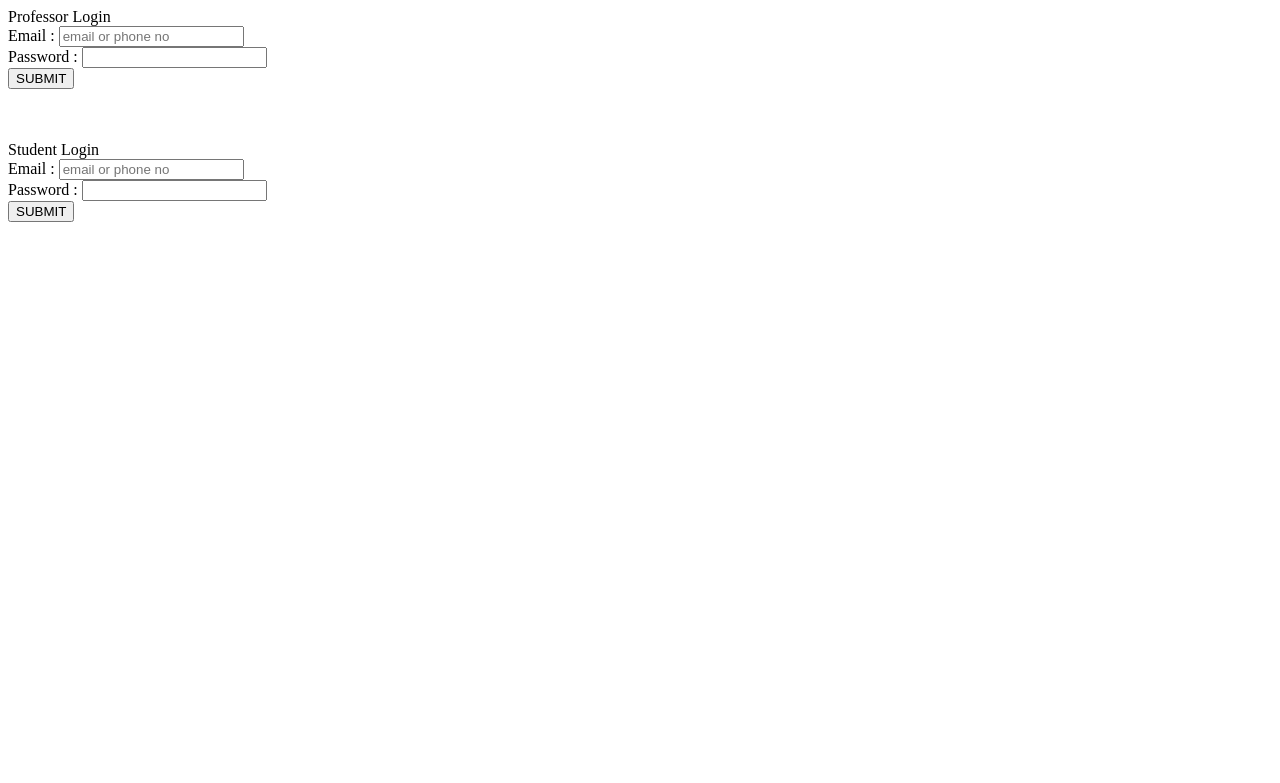
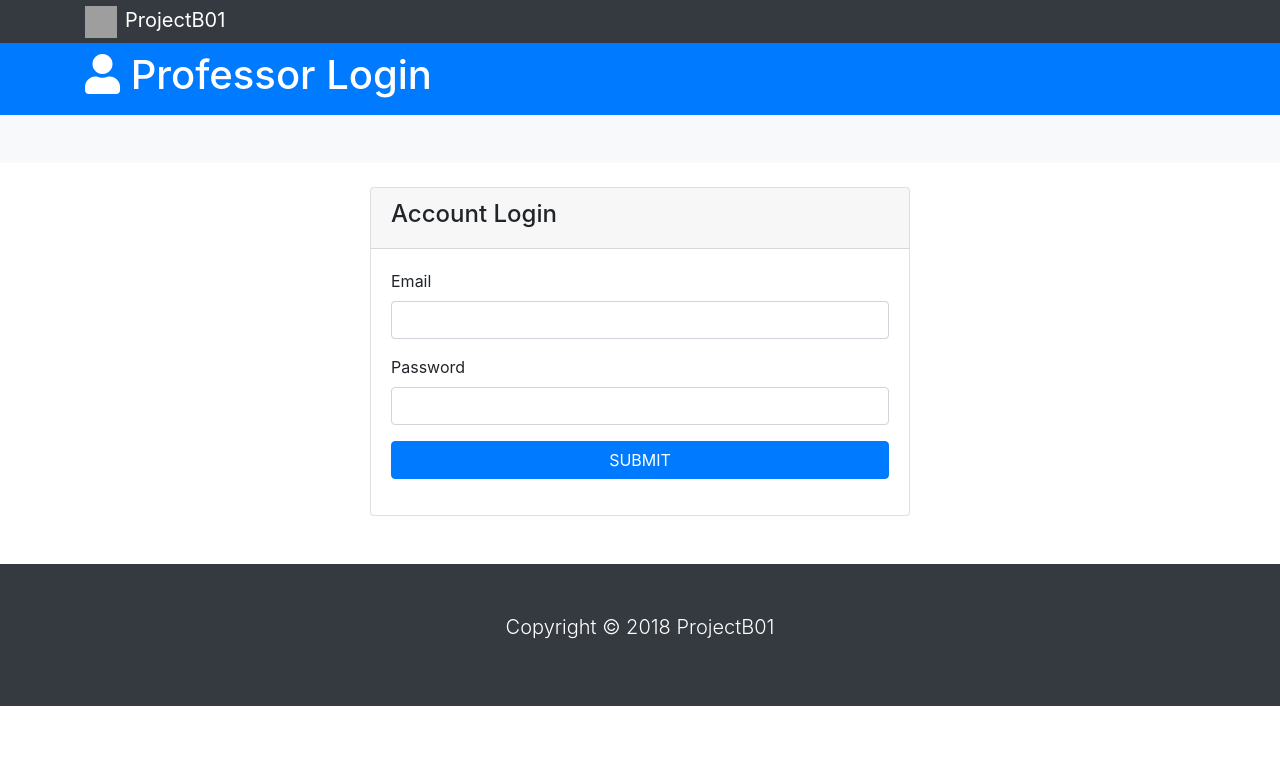
Before and after one commit to tkalani/GURUKOOL-WEBSITE, a Django app: template UserAuth/templates/UserAuth/loginPage.html in a window 1280 px wide. Shown: the top 783 px of the page. Run offline with Django 3.2, Linux system fonts and the light colour scheme; the template is opened without the code that fills it, so the values that code supplies are empty; parts of the project's set-up code (start-up, migrations or seed data) failed here and were passed over; some libraries are stand-ins or nearby versions; grey boxes are pictures that could not be loaded.

Commit message:
Login Page Integrated

```diff
--- a/UserAuth/templates/UserAuth/loginPage.html
+++ b/UserAuth/templates/UserAuth/loginPage.html
@@ -1,22 +1,117 @@
 {% include 'UserAuth/message.html' %}
+<!DOCTYPE html>
+<html lang="en">
 
-Professor Login
+<head>
+  <meta charset="UTF-8">
+  <meta name="viewport" content="width=device-width, initial-scale=1.0">
+  <meta http-equiv="X-UA-Compatible" content="ie=edge">
+  <link rel="stylesheet" href="https://use.fontawesome.com/releases/v5.0.13/css/all.css" integrity="sha384-DNOHZ68U8hZfKXOrtjWvjxusGo9WQnrNx2sqG0tfsghAvtVlRW3tvkXWZh58N9jp"
+    crossorigin="anonymous">
+  <link rel="stylesheet" href="https://stackpath.bootstrapcdn.com/bootstrap/4.1.1/css/bootstrap.min.css" integrity="sha384-WskhaSGFgHYWDcbwN70/dfYBj47jz9qbsMId/iRN3ewGhXQFZCSftd1LZCfmhktB"
+    crossorigin="anonymous">
+  <link rel="stylesheet" href="css/style.css">
+  <title>Professor Login</title>
+</head>
 
-<form action="{% url 'UserAuth:login-user' 'professor' %}" method="POST">
-	{% csrf_token %}
-	Email : <input type="text" placeholder="email or phone no" name="professor_login_username" required><br>
-	Password : <input type="password" name="professor_login_password" required><br>
-	<input type="submit" value="SUBMIT">
-</form>
+<body>
+  <nav class="navbar navbar-expand-sm navbar-dark bg-dark p-0">
+    <div class="container">
+      <a href="index.html" class="navbar-brand"> <img src="https://upload.wikimedia.org/wikipedia/en/thumb/4/49/IIIT_Sri_City_Logo.png/220px-IIIT_Sri_City_Logo.png" style="width: 32px; height: 32px; margin-right: 8px;">ProjectB01</a>
+    </div>
+  </nav>
 
-<br><br>
+  <!-- HEADER -->
+  <header id="main-header" class="py-2 bg-primary text-white">
+    <div class="container">
+      <div class="row">
+        <div class="col-md-6">
+          <h1>
+            <i class="fas fa-user"></i> Professor Login</h1>
+        </div>
+      </div>
+    </div>
+  </header>
+
+  <!-- ACTIONS -->
+  <section id="actions" class="py-4 mb-4 bg-light">
+    <div class="container">
+      <div class="row">
+
+      </div>
+    </div>
+  </section>
+
+  <!-- LOGIN -->
+  <section id="login">
+    <div class="container">
+      <div class="row">
+        <div class="col-md-6 mx-auto">
+          <div class="card">
+            <div class="card-header">
+              <h4>Account Login</h4>
+            </div>
+            <div class="card-body">
+              <form action="{% url 'UserAuth:login-user' 'professor' %}" method="POST">
+								{% csrf_token %}
+								<div class="form-group">
+                  <label for="email">Email</label>
+                  <input type="text" class="form-control" name="professor_login_username" required>
+                </div>
+                <div class="form-group">
+                  <label for="password">Password</label>
+                  <input type="password" class="form-control" name="professor_login_password" required>
+                </div>
+                <input type="submit" value="SUBMIT" class="btn btn-primary btn-block">
+              </form>
+            </div>
+          </div>
+        </div>
+      </div>
+    </div>
+  </section>
+	<!-- <form action= >
+
+		Email : <input type="text" placeholder="email or phone no" ><br>
+		Password : <input type="password" ><br>
+		<input type="submit" value="">
+	</form> -->
+  <!-- FOOTER -->
+  <footer id="main-footer" class="bg-dark text-white mt-5 p-5">
+    <div class="container">
+      <div class="row">
+        <div class="col">
+          <p class="lead text-center">
+            Copyright &copy;
+            <span id="year"></span>
+            ProjectB01
+          </p>
+        </div>
+      </div>
+    </div>
+  </footer>
+
+  <script src="http://code.jquery.com/jquery-3.3.1.min.js" integrity="sha256-FgpCb/KJQlLNfOu91ta32o/NMZxltwRo8QtmkMRdAu8="
+    crossorigin="anonymous"></script>
+  <script src="https://cdnjs.cloudflare.com/ajax/libs/popper.js/1.14.3/umd/popper.min.js" integrity="sha384-ZMP7rVo3mIykV+2+9J3UJ46jBk0WLaUAdn689aCwoqbBJiSnjAK/l8WvCWPIPm49"
+    crossorigin="anonymous"></script>
+  <script src="https://stackpath.bootstrapcdn.com/bootstrap/4.1.1/js/bootstrap.min.js" integrity="sha384-smHYKdLADwkXOn1EmN1qk/HfnUcbVRZyYmZ4qpPea6sjB/pTJ0euyQp0Mk8ck+5T"
+    crossorigin="anonymous"></script>
 
 
-Student Login
+  <script>
+    // Get the current year for the copyright
+    $('#year').text(new Date().getFullYear());
+  </script>
+</body>
 
-<form action="{% url 'UserAuth:login-user' 'student' %}" method="POST">
+</html>
+
+<!-- Student Login -->
+
+<!-- <form action="{% url 'UserAuth:login-user' 'student' %}" method="POST">
 	{% csrf_token %}
 	Email : <input type="text" placeholder="email or phone no" name="student_login_username" required><br>
 	Password : <input type="password" name="student_login_password" required><br>
 	<input type="submit" value="SUBMIT">
-</form>
+</form> -->
```
